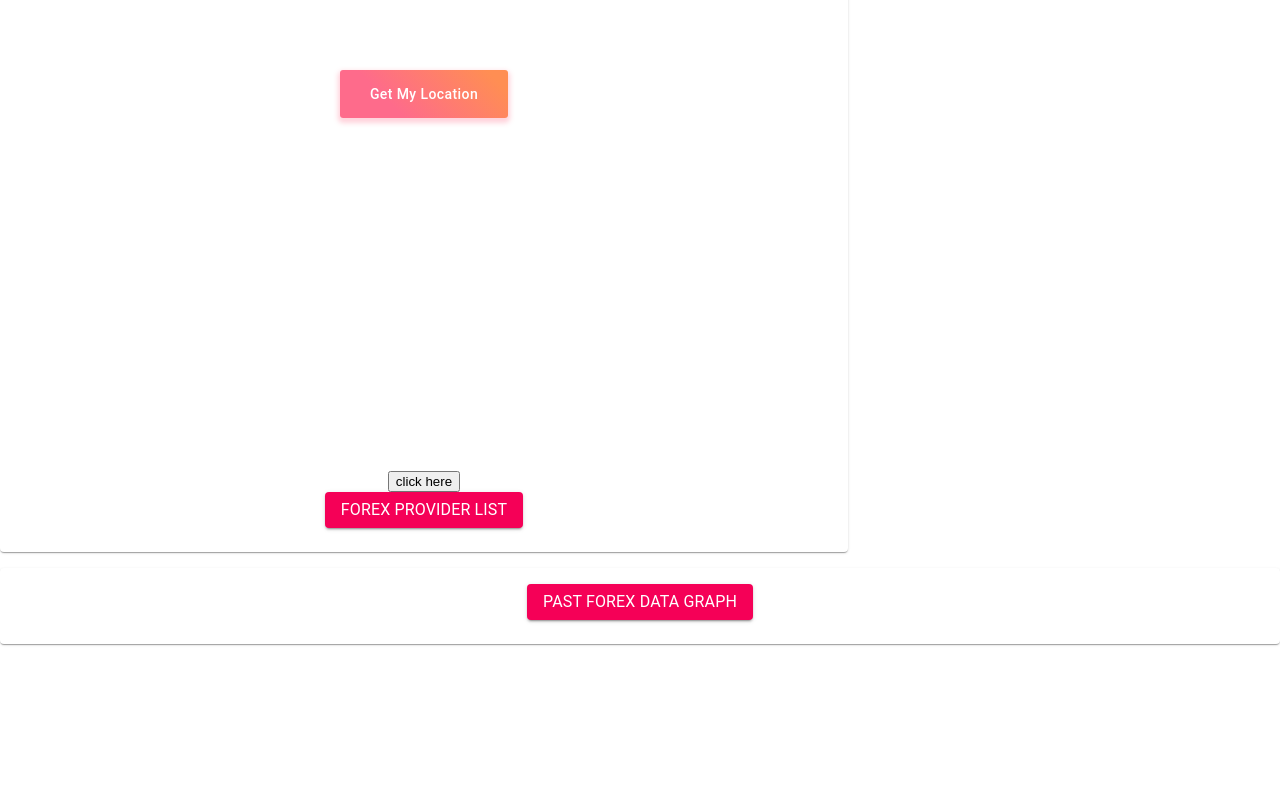
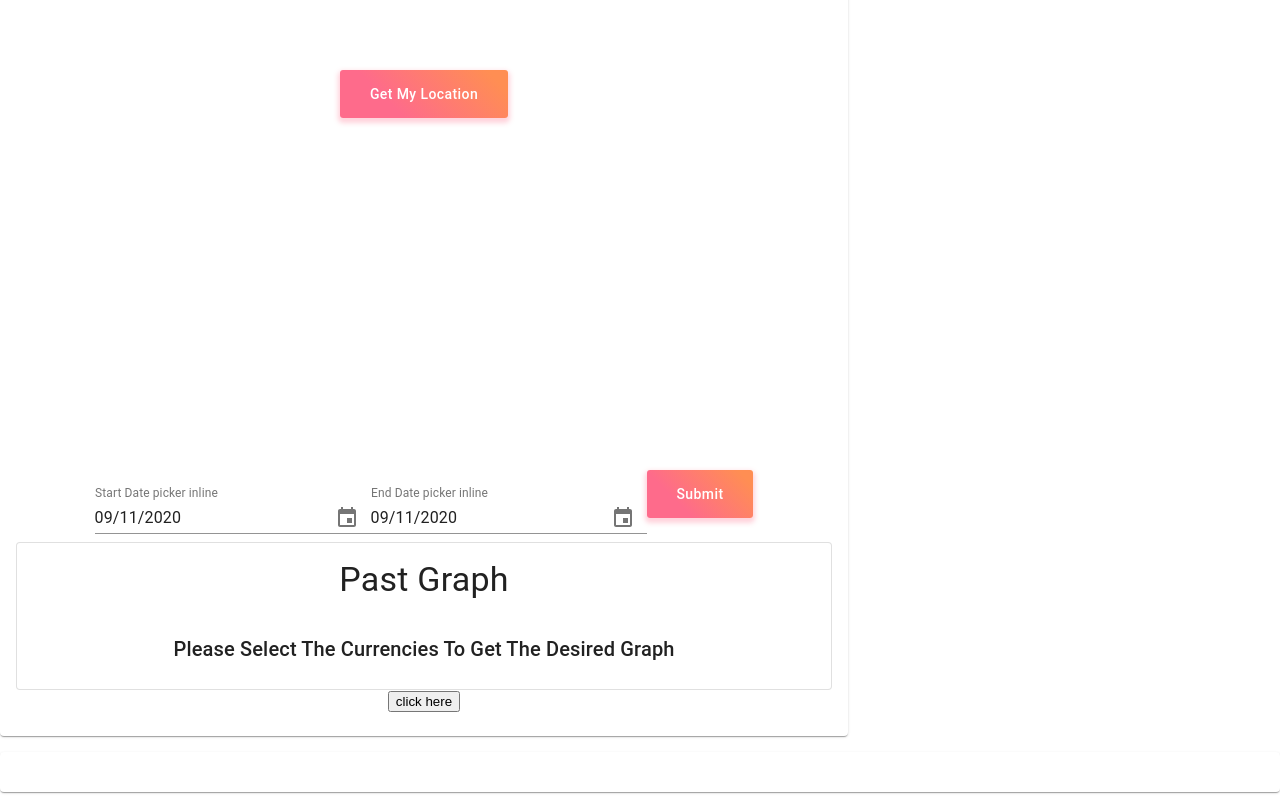
Before and after one commit to praj1wal/WU_hackathon, a React (Create React App) app in the folder my-app/: page / in a window 1280 px wide. Shown: the part 446-1246 px from the top of the page. Before the commit the page ends 1098 px from the top, so only its background shows below. Built offline with nearby package versions, Linux system fonts and the light colour scheme; no server answers.

Commit message:
added calender and changed past graph

```diff
--- a/my-app/package.json
+++ b/my-app/package.json
@@ -3,14 +3,18 @@
   "version": "0.1.0",
   "private": true,
   "dependencies": {
+    "@date-io/date-fns": "^1.3.13",
     "@material-ui/core": "^4.11.0",
     "@material-ui/data-grid": "^4.0.0-alpha.9",
     "@material-ui/icons": "^4.9.1",
+    "@material-ui/pickers": "^3.2.10",
     "@testing-library/jest-dom": "^5.11.4",
     "@testing-library/react": "^11.1.0",
     "@testing-library/user-event": "^12.1.10",
     "axios": "^0.21.0",
+    "date-fns": "^2.16.1",
     "react": "^17.0.1",
+    "react-calendar": "^3.2.1",
     "react-dom": "^17.0.1",
     "react-google-charts": "^3.0.15",
     "react-redux": "^7.2.2",
--- a/my-app/src/App.jsx
+++ b/my-app/src/App.jsx
@@ -12,11 +12,9 @@ function App() {
               <Card>
 
                   <CardContent>
-                      <Button variant={"contained"} color={"secondary"}>
                   <Typography component={"h1"}>
-                      Today's Statistics
+                      Amon9US Forex Aggregator
                   </Typography>
-                      </Button>
                   </CardContent>
               </Card>
 
@@ -26,11 +24,9 @@ function App() {
                <Card>
                <CardContent>
                   <Comp/>
-                 <Button variant={"contained"} color={"secondary"}>
-                  <Typography component={"h1"}>
+                  {/* <Typography component={"h1"}>
                       Forex Provider List
-                  </Typography>
-                 </Button>
+                  </Typography> */}
                   </CardContent>
               </Card>
            </Grid>
@@ -51,11 +47,9 @@ function App() {
            <Grid item xs={12}>
                <Card>
                    <CardContent>
-                       <Button variant={"contained"} color={"secondary"}>
-                           <Typography component={"h1"}>
+                           {/* <Typography component={"h1"}>
                              Past Forex Data Graph
-                           </Typography>
-                       </Button>
+                           </Typography> */}
                    </CardContent>
                </Card>
 
--- a/my-app/src/components/components.jsx
+++ b/my-app/src/components/components.jsx
@@ -5,9 +5,7 @@ import Location from './provider tab/location';
 import { useState } from "react";
 import Grid from '@material-ui/core/Grid';
 import Pastgraph from "./provider tab/pastgraph";
-import News from './provider tab/news';
-
-
+import Calen from './provider tab/calender1'
 function Component() {
     // console.log("Inside Component function");
     const [latitude, setLatitude]= useState(0);
@@ -29,6 +27,7 @@ function Component() {
           </Grid>
 
             <Location />
+            <Calen/>
             <Pastgraph />
 
       </div>
--- /dev/null
+++ b/my-app/src/components/provider tab/calender1.jsx
@@ -0,0 +1,159 @@
+import 'date-fns';
+import React,{useState} from 'react';
+import { makeStyles, withStyles } from '@material-ui/core/styles';
+import {Card} from '@material-ui/core';
+
+import Grid from '@material-ui/core/Grid';
+import Button from '@material-ui/core/Button';
+import DateFnsUtils from '@date-io/date-fns';
+import {useSelector} from "react-redux";
+import axios from 'axios';
+import {
+  MuiPickersUtilsProvider,
+  KeyboardTimePicker,
+  KeyboardDatePicker,
+} from '@material-ui/pickers';
+import { CardContent, Typography } from '@material-ui/core';
+
+
+const useStyles = makeStyles((theme) => ({
+  container: {
+    display: 'flex',
+    flexWrap: 'wrap',
+  },
+  textField: {
+    marginLeft: theme.spacing(1),
+    marginRight: theme.spacing(1),
+    width: 200,
+  },
+}));
+
+const StyledButton = withStyles({
+  root: {
+    background: 'linear-gradient(45deg, #FE6B8B 30%, #FF8E53 90%)',
+    borderRadius: 3,
+    border: 0,
+    color: 'white',
+    height: 48,
+    padding: '0 30px',
+    boxShadow: '0 3px 5px 2px rgba(255, 105, 135, .3)',
+  },
+  label: {
+    textTransform: 'capitalize',
+  },
+})(Button);
+
+
+export default function Calen() {
+  // The first commit of Material-UI
+  const [selectedStartDate, setSelectedStartDate] = React.useState(new Date()-0);
+  const [selectedEndDate, setSelectedEndDate] = React.useState(new Date()-0);
+
+  let [high, setHigh] = useState();
+  let [low, setLow] = useState();
+
+  let [stringo, setStringo] = useState('');
+
+  let [infoValue, setInfoValue] = useState(false);
+
+
+  const currencies= useSelector(state=>state.currencyreducer);
+    const srcCurrency=currencies.srcCurrency;
+    const tarCurrency=currencies.tarCurrency;
+
+
+
+  const handleStartDateChange = (date) => {
+    setSelectedStartDate(date-0);
+  };
+  const handleEndDateChange = (date) => {
+    setSelectedEndDate(date-0);
+  };
+
+  async function OnClickHandler(){
+    let start=selectedStartDate/1000;
+    let end= selectedEndDate/1000;
+    var difference = selectedEndDate - selectedStartDate;
+    var daysDifference = Math.floor(difference/1000/60/60/24);
+    if(daysDifference>30){
+      setStringo('Year');
+    }
+    else if(daysDifference>7){
+      setStringo('Month');
+    }
+    else{
+      setStringo('Week');
+    }
+    console.log("srcC",srcCurrency," tarC",tarCurrency,"startDate",start,"endDAte",end,"diff",daysDifference);
+    const response = await axios.get("https://finnhub.io/api/v1/forex/candle?symbol=OANDA:"+srcCurrency+"_"+tarCurrency+"&resolution=D&from=" + start + "&to=" + end + "&token=bun19kv48v6pkdmogb80")
+    console.log("Inside Calender =  ",response.data);
+    let a=Math.max.apply(Math,response.data.h);
+    let b=Math.min.apply(Math,response.data.l);
+    setHigh(a);
+    setLow(b);
+    setInfoValue(true);
+    console.log("Max",a," Min ",b);
+}
+
+
+
+  const classes = useStyles();
+
+  return (
+    <MuiPickersUtilsProvider utils={DateFnsUtils}>
+      <Grid container justify="space-around">
+      <form className={classes.container} noValidate>
+        <KeyboardDatePicker
+          disableToolbar
+          variant="inline"
+          format="dd/MM/yyyy"
+          margin="normal"
+          id="start-date-picker-inline"
+          label="Start Date picker inline"
+          value={selectedStartDate}
+          onChange={handleStartDateChange}
+          KeyboardButtonProps={{
+            'aria-label': 'change date',
+          }}
+        />
+        <KeyboardDatePicker
+          disableToolbar
+          variant="inline"
+          format="dd/MM/yyyy"
+          margin="normal"
+          id="end-date-picker-inline"
+          label="End Date picker inline"
+          value={selectedEndDate}
+          onChange={handleEndDateChange}
+          KeyboardButtonProps={{
+            'aria-label': 'change date',
+          }}
+        />
+        {console.log('DAte is',selectedStartDate, selectedEndDate)}
+        <StyledButton id="button_div" onClick={OnClickHandler}  variant="outlined" color="default">Submit</StyledButton>
+    </form>
+      </Grid>
+      {infoValue===true &&<div> <Card>
+        <CardContent>
+        <Typography gutterBottom variant="h5" component="h2">
+            Best Rate for the {stringo}
+          </Typography>
+          <Typography variant="body2" color="textSecondary" component="p">
+           {high}
+          </Typography>
+        </CardContent>
+        </Card>
+        <Card>
+        <CardContent>
+        <Typography gutterBottom variant="h5" component="h2">
+            Worst Rate for the {stringo}
+          </Typography>
+          <Typography variant="body2" color="textSecondary" component="p">
+           {low}
+          </Typography>
+        </CardContent>
+      </Card>
+      </div>}
+    </MuiPickersUtilsProvider>
+  );
+}
--- a/my-app/src/components/provider tab/pastgraph.jsx
+++ b/my-app/src/components/provider tab/pastgraph.jsx
@@ -2,6 +2,8 @@ import React,{useState} from 'react';
 import axios from 'axios';
 import {Button, ButtonGroup} from '@material-ui/core';
 import {useSelector} from "react-redux";
+import {Card, CardContent, Typography} from '@material-ui/core';
+
 
 import ReactDOM from "react-dom";
 import Chart from "react-google-charts";
@@ -139,6 +141,20 @@ function Pastgraph()
 
     return(
         <div>
+
+          {ChartValue===false &&
+            <div>
+              <Card variant="outlined" width={800} height={300}>
+                <CardContent>
+                  <Typography variant="h4"> Past Graph</Typography>
+                </CardContent>
+                  <CardContent>
+                    <Typography variant="h6"> Please Select The Currencies To Get The Desired Graph </Typography>
+                  </CardContent>
+                </Card>
+            </div>
+         }
+
          {ChartValue===true && <div><Chart
           chartType="CandlestickChart"
           width={800}
@@ -150,7 +166,10 @@ function Pastgraph()
         />
         {/*<ButtonGroup variant="contained" fullWidth color="primary" aria-label="contained primary button group">*/}
           <button value={1} onClick={handleClick}>1 Day</button>
-          <button value={7} onClick={handleClick}>7 Day</button>
+          <button value={7} onClick={handleClick}>1 Week</button>
+          <button value={30} onClick={handleClick}>1 Month</button>
+          <button value={180} onClick={handleClick}>6 Month</button>
+          <button value={365} onClick={handleClick}>1 Year</button>
           {/*<Button value={7} onClick={()=>{setTimeDuration(7);}}>7 Day</Button>*/}
           {/*<Button value={30} onClick={()=>{setTimeDuration(30);}}>1 Month</Button>*/}
           {/*<Button value={180} onClick={()=>{setTimeDuration(180);}}>6 Month</Button>*/}
```
Also changed, not shown: 1 other file (tests, documents, lock files or other folders).
